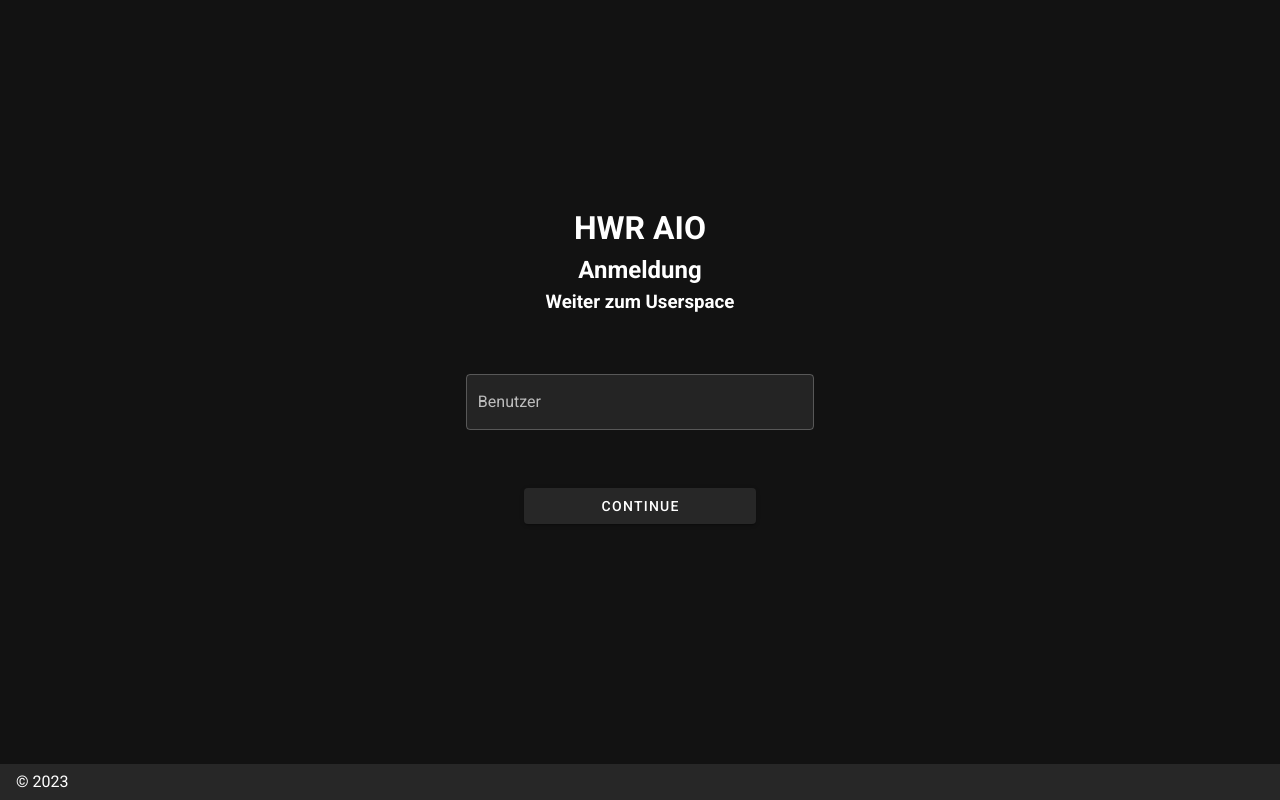
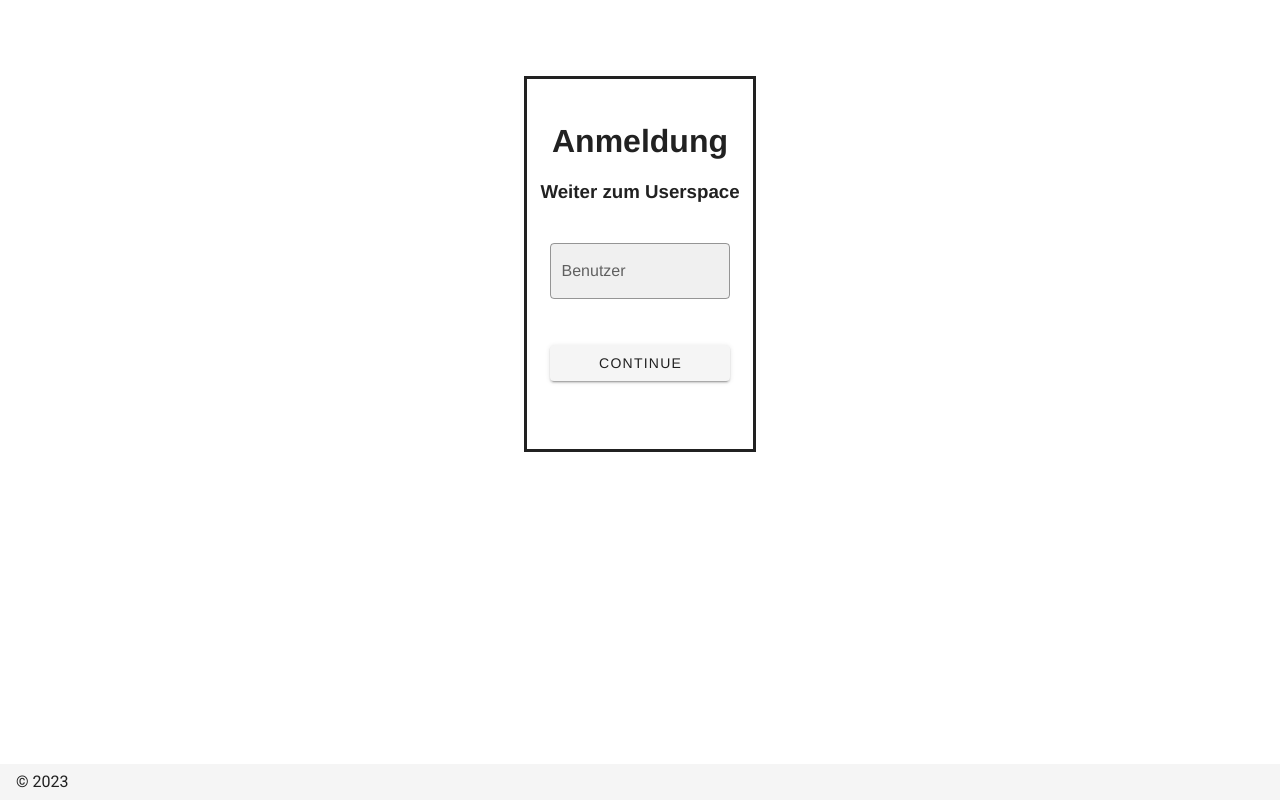
Before and after one commit to HWR-All-In-One/Frontend, a Nuxt app: page / in a window 1280 px wide. Built offline with nearby package versions, Linux system fonts and the light colour scheme.

Commit message:
Changing Color Themes

```diff
--- a/components/LoginWrapper.vue
+++ /dev/null
@@ -1,17 +0,0 @@
-<template>
-    <div class="wrapper">
-
-    </div>
-</template>
-
-<style>
-
-.wrapper{
-    display:flex;
-    justify-content: space-around;
-    margin-bottom: 5%;
-    height: 50%;
-    width: 30%
-}
-
-</style>
--- a/components/UsernameField.vue
+++ b/components/UsernameField.vue
@@ -1,8 +1,8 @@
 <template>
   <div class="container">
+    <div class="box">
       <div class="text-box">
-      <h1> HWR AIO </h1>
-      <h2> Anmeldung </h2>
+        <h1> Anmeldung </h1>
         <h3> Weiter zum Userspace </h3>
       </div>
       <div class="userbar">
@@ -24,19 +24,15 @@
         </div>
       </div>
     </div>
+  </div>
 </template>
 
 <style>
 
-.text-box{
-
-}
-
 .LoginButton{
   text-align: center;
-  align-self: center;
   height: 20%;
-  width: 20%
+  width: 80%;
 }
 
 .container{
@@ -44,16 +40,35 @@
   justify-content: space-evenly;
   flex-flow: column wrap;
   text-align: center;
-  margin-top: 15%;
+  margin-top: 5%;
+  font: 1em helvetica;
+  height: 50%;
+
 
 }
 
+.box{
+  display:flex;
+  justify-content: space-evenly;
+  flex-flow: column wrap;
+  text-align: center;
+  align-self: center;
+  width: 20%;
+  height: 100%;
+  border-style: solid;
+}
 
 .userbar{
   text-align: center;
-  align-self: center;
-  padding: 5%;
+  padding-top: 1%;
+  padding-bottom: 5%;
   height: 20%;
-  width: 40%
+  width: 80%
 }
+
+.text-box{
+  line-height: 2;
+}
+
+
 </style>
--- a/layouts/default.vue
+++ b/layouts/default.vue
@@ -1,11 +1,12 @@
 <template>
-  <v-app light>
+
+  <v-app dark>
     <v-navigation-drawer
       v-model="drawer"
-      :mini-variant="miniVariant"
       :clipped="clipped"
       fixed
       app
+      light
     >
       <v-list>
         <v-list-item
@@ -24,9 +25,7 @@
         </v-list-item>
       </v-list>
     </v-navigation-drawer>
-    <v-main>
         <UsernameField/>
-      </v-main>
     <v-navigation-drawer
       v-model="rightDrawer"
       :right="right"
@@ -58,7 +57,11 @@ import PasswordField from '~/components/PasswordField.vue';
 import TxtInputs from '~/components/UsernameField.vue';
 import BarUsername from '~/components/UsernameField.vue';
 
+
+
 export default {
+
+
     name: "DefaultLayout",
     data() {
         return {
@@ -83,6 +86,5 @@ export default {
             title: "Vuetify.js"
         };
     },
-    components: { PasswordField }
 }
 </script>
--- a/nuxt.config.js
+++ b/nuxt.config.js
@@ -49,13 +49,25 @@ export default {
   // Vuetify module configuration: https://go.nuxtjs.dev/config-vuetify
   vuetify: {
     customVariables: ['~/assets/variables.scss'],
+    treeShake: true,
     theme: {
-      dark: true,
       themes: {
+        options: {
+          customProperties: true
+        },
         dark: {
-          primary: colors.blue.darken2,
-          accent: colors.grey.darken3,
-          secondary: colors.amber.darken3,
+          primary: colors.grey,
+          accent: colors.grey,
+          secondary: colors.white,
+          info: colors.teal.lighten1,
+          warning: colors.amber.base,
+          error: colors.deepOrange.accent4,
+          success: colors.green.accent3
+        },
+        light:{
+          background: colors.red,
+          accent: colors.red,
+          secondary: colors.red,
           info: colors.teal.lighten1,
           warning: colors.amber.base,
           error: colors.deepOrange.accent4,
```
Lines whose indentation alone changed are shown as unchanged.
